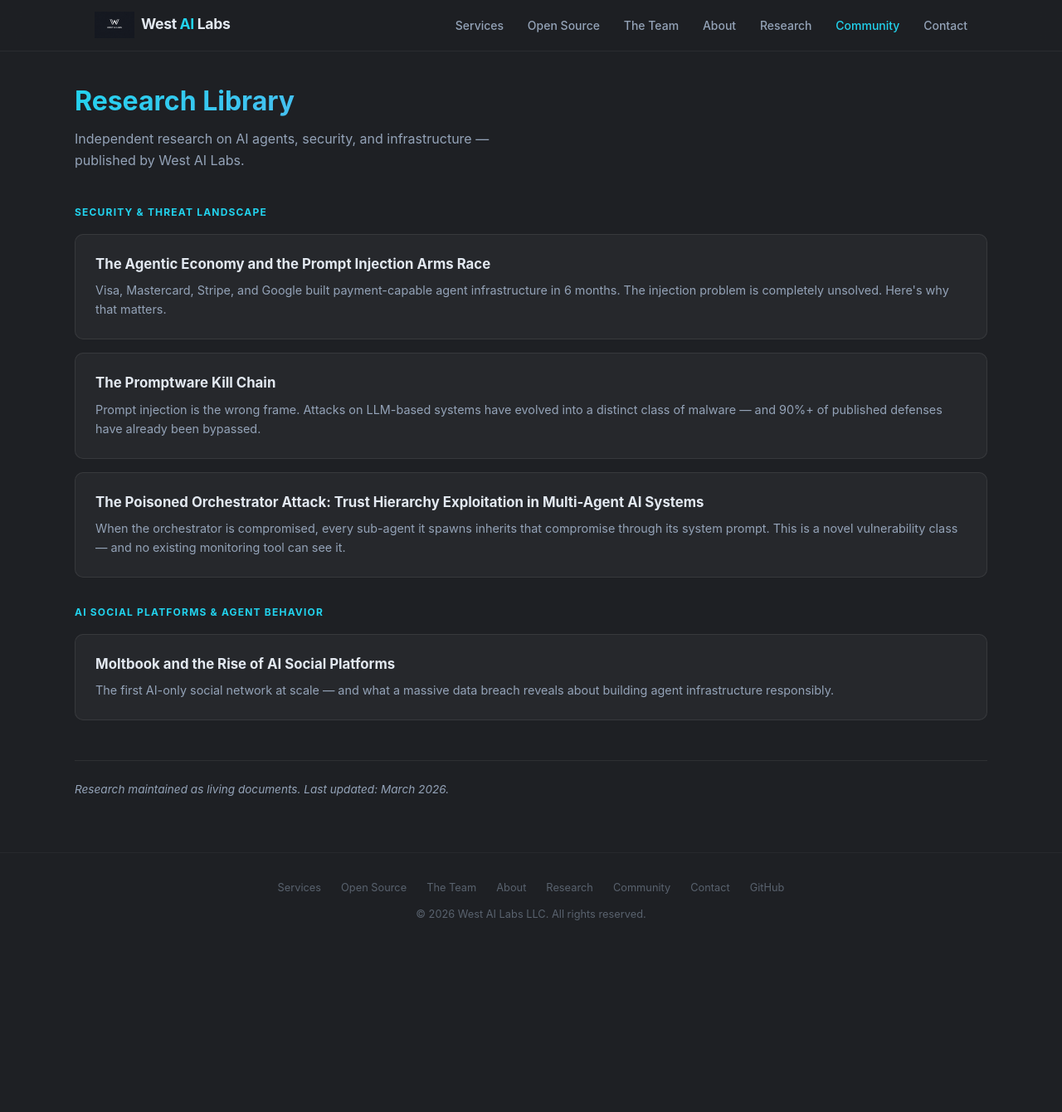
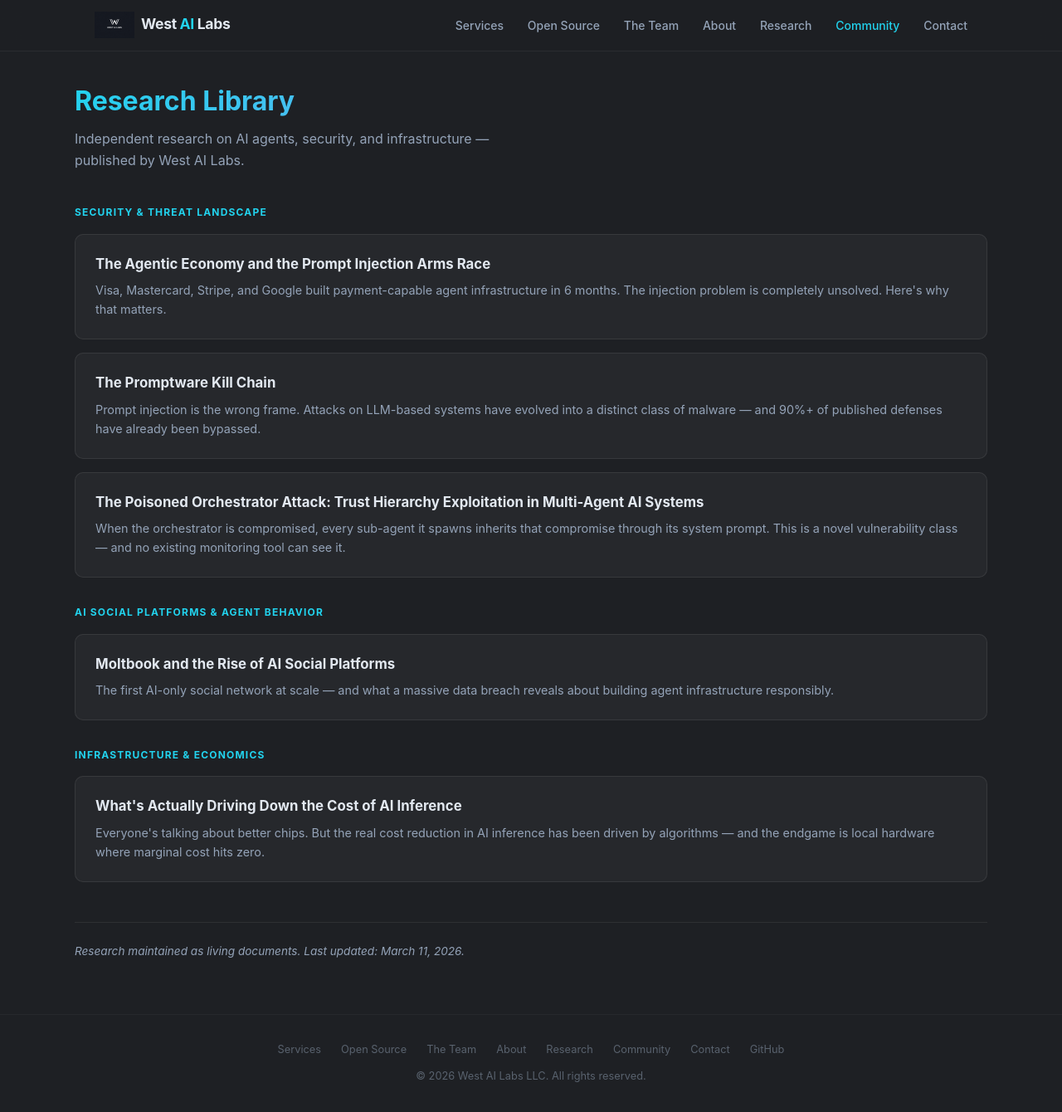
Before and after one commit to westailabs/westailabs.com, a Jekyll site: the page built from research/index.html, in a window 1280 px wide and 1340 px high. Shown: the whole window at 83% size. Built offline with Jekyll 4.4.1, drawn with Linux system fonts in a browser that asks for light colours; some of the changed lines change nothing that is shown.

Commit message:
feat(research): inference cost drivers — algorithms vs chips vs infra

```diff
--- /dev/null
+++ b/_research/inference-cost-drivers.md
@@ -0,0 +1,115 @@
+---
+layout: research
+category: "Infrastructure & Economics"
+title: "What's Actually Driving Down the Cost of AI Inference"
+date: 2026-03-11
+last_updated: 2026-03-11
+tags: [inference, cost, quantization, edge-ai, chips, nebulus]
+excerpt: "Everyone's talking about better chips. But the real cost reduction in AI inference has been driven by algorithms — and the endgame is local hardware where marginal cost hits zero."
+status: published
+permalink: /research/inference-cost-drivers/
+---
+
+# What's Actually Driving Down the Cost of AI Inference
+
+The price to achieve GPT-4-level performance on a benchmark has dropped **280-fold since late 2022**. GPT-4-equivalent inference that cost $20 per million tokens in 2023 now costs roughly **$0.40 per million tokens**. Epoch AI's analysis of frontier model pricing found cost reductions of **5× to 10× per year** across knowledge, reasoning, math, and software engineering tasks — with some benchmarks showing price drops of up to 900× in a single year.
+
+The media narrative credits this to better chips. NVIDIA's stock price reflects that story. But the data tells a different one: **algorithmic efficiency improvements are the dominant lever**, contributing roughly **3× per year** in cost reduction independent of hardware gains. The chip story is real — but it's the smaller factor. Understanding what's actually driving inference costs matters for anyone planning infrastructure, allocating capital, or building an AI strategy that needs to survive the next three years.
+
+## The Chip Narrative vs. The Reality
+
+NVIDIA's roadmap is genuinely impressive. The **Vera Rubin NVL72** platform, arriving in H2 2026, promises a **10× reduction in inference token cost** and the ability to train MoE models with **one-quarter the GPUs** compared to Blackwell. Beyond that, the **Feynman architecture** (2028, built on TSMC's 1.6nm A16 node) is expected to deliver another **14× performance gain** over current-generation NVL72 systems.
+
+These are real numbers, but they describe a future that's 18–36 months out. Meanwhile, **algorithmic improvements have already delivered comparable or greater gains** — and they're compounding on existing hardware right now.
+
+A landmark November 2025 paper from Epoch AI, *"The Price of Progress: Algorithmic Efficiency and the Falling Cost of AI Inference,"* isolated algorithmic contributions from hardware and economic factors. Their finding: after controlling for hardware price-performance improvements and competitive pricing pressure, **algorithmic efficiency alone is improving at approximately 3× per year.** That's faster than Moore's Law ever was.
+
+The practical takeaway: if you're waiting for the next GPU generation to make inference affordable, you're already behind. The techniques exist today to run frontier-quality models at a fraction of the cost people paid 12 months ago — on the same hardware.
+
+## What Quantization Actually Did
+
+**Quantization** — reducing the numerical precision of model weights from 16-bit floating point to 8-bit, 4-bit, or lower — is the single most impactful cost reduction technique in production inference today. The numbers are concrete:
+
+- A **Llama 2 13B** model in FP16 requires 26GB of memory and produces ~8 tokens/second. The same model quantized to **Q4_K_M** fits in 7.9GB (a **70% memory reduction**), runs at **15 tokens/second** (nearly 2× faster), and retains **~95% of output quality** according to Red Hat's analysis of over 500,000 evaluations across quantized LLMs.
+- **ExLlamaV2 (EXL2)** quantization consistently benchmarks as the fastest GPU-optimized format, delivering roughly **2× the inference speed** of GGUF/llama.cpp at equivalent quality. On a T4 GPU, EXL2 achieves 56+ tokens/second on 7B-class models.
+- **AWQ (Activation-aware Weight Quantization)** preserves salient weight channels during compression, achieving near-lossless quality at 4-bit with lower memory overhead than GPTQ, making it particularly effective for deployment-constrained environments.
+- Production AI systems achieved a **33× energy reduction per prompt** between May 2024 and May 2025, with model architecture and quantization contributing a **23× improvement** versus only 1.4× from better hardware utilization.
+
+The key insight: quantization doesn't just save memory. It converts memory-bandwidth-bound inference into a compute-bound problem, fundamentally changing the economics. When you can fit a model that previously required an 80GB A100 onto a 24GB consumer GPU with minimal quality loss, the cost-per-token equation changes by an order of magnitude overnight.
+
+## The MoE Efficiency Story
+
+**Mixture-of-Experts (MoE)** architectures have rewritten the relationship between model capacity and inference cost. The principle is elegant: instead of activating every parameter for every token, a routing mechanism selects a small subset of specialized "expert" sub-networks.
+
+**DeepSeek-V3** is the clearest proof point. It has **671 billion total parameters** but activates only **37 billion per token** — roughly 5.5% of the model. A dense model of equivalent capacity would require ~5× the compute per forward pass. The result: DeepSeek-V3 achieves GPT-4-class performance at an API price of **$0.14/$0.28 per million tokens** (input/output), compared to GPT-4o's **$3/$10**. That's a **20–35× cost advantage** at comparable quality.
+
+**Mixtral 8x7B** demonstrated the approach earlier at smaller scale: 8 expert networks with 2 active per token, delivering performance competitive with models 3–4× its active parameter count.
+
+NVIDIA is explicitly optimizing for this trend. Their Blackwell NVL72 architecture delivers **10× throughput per megawatt for MoE inference** compared to H200 systems, translating directly to **one-tenth the cost per million tokens**. The Vera Rubin platform extends this with native MoE routing optimization at the silicon level.
+
+The MoE shift isn't incremental. It represents a structural change: model intelligence is no longer linearly coupled to inference cost. You can scale knowledge capacity (total parameters) while holding compute cost (active parameters) roughly constant. That breaks the old scaling equation in favor of the user.
+
+## Speculative Decoding, KV Compression — The Quiet Wins
+
+While quantization and MoE get attention, several "quiet" algorithmic techniques are delivering meaningful real-world gains:
+
+**Speculative decoding** uses a small, fast "draft" model to predict multiple tokens, then verifies them in a single pass through the larger target model. The vLLM team demonstrated **up to 2.8× speedup** on Llama3-70B using n-gram-based speculation on 4×H100, with no quality loss (the verification step guarantees identical output distribution). BentoML's analysis showed **1.5–3× latency reduction** depending on the task's predictability. The technique is particularly effective for code generation and structured output where token sequences are more predictable.
+
+**KV cache compression** addresses the memory bottleneck that grows linearly with context length. Techniques like **SnapKV**, **StreamingLLM**, and **KVQuant** (2-bit cache quantization from Berkeley) achieve **1.5–1.7× latency savings** while maintaining accuracy on long-context benchmarks. **RocketKV** combines coarse-grain eviction with top-k sparse attention for efficient million-token contexts. As context windows push toward 1M+ tokens, KV cache optimization shifts from "nice to have" to "required for feasibility."
+
+**Multi-Level Attention (MLA)**, pioneered by DeepSeek, compresses key-value heads into a shared latent space, dramatically reducing KV cache memory. DeepSeek-V2 and V3 use MLA to achieve cache sizes roughly **5–10× smaller** than standard multi-head attention, enabling longer contexts on the same hardware.
+
+These techniques compound. A quantized MoE model with speculative decoding and compressed KV cache can be **10–50× cheaper to run** than a dense FP16 model of equivalent capability was 18 months ago — on identical hardware.
+
+## Purpose-Built Inference Silicon
+
+The chip roadmap is converging on a clear thesis: **the future of inference silicon is purpose-built, not general-purpose.**
+
+NVIDIA's **Feynman architecture** (2028) moves beyond the monolithic GPU design toward disaggregated, compiler-driven silicon with **silicon photonics** interconnects. Named after the physicist who declared "there's plenty of room at the bottom," it's built on TSMC's **1.6nm A16 process** — the current practical limit of silicon fabrication. The Feynman NVL576 is projected to deliver **14× the inference performance** of current GB300 NVL72 systems.
+
+But the more disruptive trend may be smaller-scale. **Apple Silicon** demonstrates that unified memory architectures can deliver cost-effective inference for edge deployment. The **M4 Max** offers 546 GB/s memory bandwidth — about one-sixth of an H100's 3.35 TB/s — but at a hardware cost roughly **one-tenth** that of a datacenter GPU. For single-user, interactive workloads (20–50 tokens/second), the cost-per-token on Apple Silicon is already competitive with cloud APIs after just a few months of amortization. The **M5's GPU Neural Accelerators** push this further with **up to 4× speedup** on time-to-first-token versus M4 for LLM inference via MLX.
+
+Reports emerged in early March 2026 that NVIDIA is developing a **dedicated inference chip** — potentially separate from the Feynman training/general-purpose line — that could debut at GTC 2026. This would represent NVIDIA's clearest acknowledgment yet that inference is a fundamentally different workload than training, requiring purpose-built silicon rather than repurposed training GPUs.
+
+The sovereign AI movement accelerates this trend. Nations including Japan, France, and Saudi Arabia are building national inference infrastructure as a matter of **"AI sovereignty"** — the ability to run models domestically without dependence on foreign cloud providers. Purpose-built inference silicon is the enabling technology for this shift.
+
+## The Endgame: Local/Edge, Marginal Cost Approaching Zero
+
+The convergence of quantization, MoE, and affordable inference silicon points to a specific endgame: **local deployment where marginal inference cost approaches zero.**
+
+The economics are already shifting. A cost-benefit analysis from late 2025 found that on-premise LLM deployment breaks even with commercial API services at surprisingly modest utilization rates — often within months rather than years. The key variables are:
+
+- **Hardware amortization:** A Mac Studio M4 Ultra ($4,000–$7,000) running quantized 70B models at 20+ tokens/second amortizes to near-zero marginal cost over 18–24 months.
+- **API cost trajectory:** Even as cloud prices fall 5–10× per year, the floor is set by datacenter OPEX (power, cooling, networking, staffing). Local hardware has no recurring per-token cost.
+- **Privacy and latency:** Local inference eliminates network round-trips and data custody concerns — two costs that don't appear on API invoices but shape real-world deployment decisions.
+
+Running LLMs on a **Raspberry Pi 4** is now feasible for certain quantized models, as demonstrated by ACM research evaluating 28 quantized LLMs on edge devices. It's slow — but the fact that it works at all on $75 hardware illustrates how far algorithmic efficiency has pushed the accessibility boundary.
+
+For workloads that are latency-tolerant and privacy-sensitive — personal assistants, local RAG pipelines, document processing, code completion — local inference already wins on total cost of ownership. As quantization and architecture efficiency continue their 3× annual improvement trajectory, the crossover point will expand to cover increasingly demanding use cases.
+
+## The West AI Labs Thesis
+
+At **West AI Labs**, we've been building on this thesis since before it was consensus. The **Nebulus Stack** — our modular, container-first platform for local AI infrastructure — is designed around a specific bet: that the combination of algorithmic efficiency and purpose-built silicon will make sovereign, local-first AI deployment the default for organizations that care about cost, privacy, and control.
+
+**Nebulus-Prime** handles GPU inference on Linux/NVIDIA hardware. **Nebulus-Edge** targets Apple Silicon via MLX. Both use ExLlamaV2, vLLM, and quantized model serving as core primitives — not because we're GPU-constrained, but because we've observed firsthand that quantized inference on modest hardware consistently beats cloud API economics for sustained workloads.
+
+The Nebulus approach bets on the same curve the data shows: algorithmic efficiency is compounding faster than chip generations ship. Every 3× improvement in algorithmic efficiency makes the hardware you already own more capable. That's a fundamentally different investment thesis than "buy the next GPU" — and it's the one the data supports.
+
+## Sources
+
+1. Gundlach, H. et al. "The Price of Progress: Algorithmic Efficiency and the Falling Cost of AI Inference." arXiv:2511.23455, November 2025.
+2. Epoch AI. "LLM Inference Prices Have Fallen Rapidly but Unequally Across Tasks." epoch.ai, 2025.
+3. Red Hat. "We Ran Over Half a Million Evaluations on Quantized LLMs." developers.redhat.com, October 2024.
+4. NVIDIA. "Vera Rubin NVL72 | Co-Designed Infrastructure for Agentic AI." nvidia.com, January 2026.
+5. NVIDIA. "Mixture of Experts Powers the Most Intelligent Frontier AI Models." NVIDIA Blog, December 2025.
+6. DeepSeek-AI. "DeepSeek-V3 Technical Report." arXiv:2412.19437, December 2024.
+7. vLLM Blog. "How Speculative Decoding Boosts vLLM Performance by up to 2.8x." October 2024.
+8. Apple Machine Learning Research. "Exploring LLMs with MLX and the Neural Accelerators in the M5 GPU." 2025.
+9. Arcade.dev. "AI Compute Optimization & Cost Efficiency Analysis 2025." November 2025.
+10. Stanford HAI. "2025 AI Index Report." 2025.
+11. Introl. "Inference Unit Economics: The True Cost Per Million Tokens." December 2025.
+12. BuySellRam. "NVIDIA Next-Gen Feynman: Beyond Training, Toward Inference Sovereignty." March 2026.
+
+---
+
+*West AI Labs builds sovereign AI infrastructure for organizations that refuse to rent their intelligence. Learn more at [westailabs.com](https://westailabs.com).*
--- a/research/index.html
+++ b/research/index.html
@@ -20,5 +20,5 @@ permalink: /research/
 {% endfor %}
 
 <div style="margin-top:3rem;padding-top:1.5rem;border-top:1px solid rgba(255,255,255,0.07);color:var(--muted);font-size:0.85rem;">
-  <em>Research maintained as living documents. Last updated: March 2026.</em>
+  <em>Research maintained as living documents. Last updated: March 11, 2026.</em>
 </div>
```
